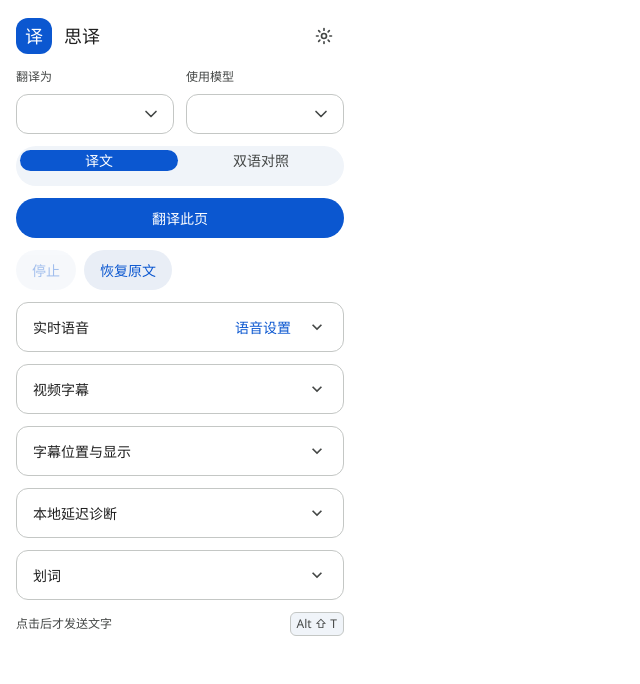
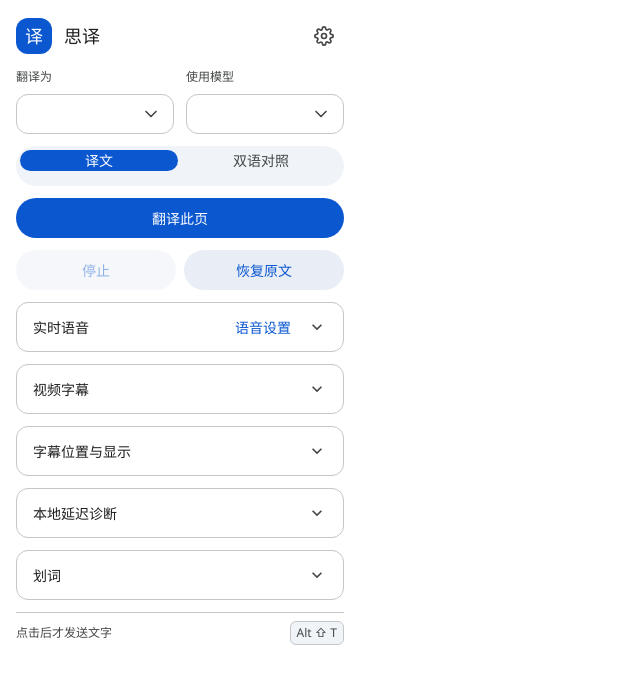
Before and after one commit to likedrift/SITranslate, a website built with Vite: page popup.html in a window 1280 px wide. Shown: the whole page, without its empty margins (0-640 px from the left). Built offline with nearby package versions, Linux system fonts and the light colour scheme; no server answers.

Commit message:
优化弹窗卡片 UI 并将设置图标替换为标准齿轮

```diff
--- a/popup.html
+++ b/popup.html
@@ -12,9 +12,9 @@
     <span class="brand-mark" aria-hidden="true">译</span>
     <h1>思译</h1>
     <button class="icon-button" id="settings" type="button" title="打开设置" aria-label="打开设置">
-      <svg width="20" height="20" viewBox="0 0 24 24" aria-hidden="true" fill="none" stroke="currentColor" stroke-width="2" stroke-linecap="round">
+      <svg width="20" height="20" viewBox="0 0 24 24" aria-hidden="true" fill="none" stroke="currentColor" stroke-width="2" stroke-linecap="round" stroke-linejoin="round">
         <circle cx="12" cy="12" r="3"></circle>
-        <path d="M12 3v2M12 19v2M3 12h2M19 12h2M5.6 5.6l1.4 1.4M17 17l1.4 1.4M18.4 5.6 17 7M7 17l-1.4 1.4"></path>
+        <path d="M19.4 15a1.65 1.65 0 0 0 .33 1.82l.06.06a2 2 0 0 1 0 2.83 2 2 0 0 1-2.83 0l-.06-.06a1.65 1.65 0 0 0-1.82-.33 1.65 1.65 0 0 0-1 1.51V21a2 2 0 0 1-2 2 2 2 0 0 1-2-2v-.09A1.65 1.65 0 0 0 9 19.4a1.65 1.65 0 0 0-1.82.33l-.06.06a2 2 0 0 1-2.83 0 2 2 0 0 1 0-2.83l.06-.06a1.65 1.65 0 0 0 .33-1.82 1.65 1.65 0 0 0-1.51-1H3a2 2 0 0 1-2-2 2 2 0 0 1 2-2h.09A1.65 1.65 0 0 0 4.6 9a1.65 1.65 0 0 0-.33-1.82l-.06-.06a2 2 0 0 1 0-2.83 2 2 0 0 1 2.83 0l.06.06a1.65 1.65 0 0 0 1.82.33H9a1.65 1.65 0 0 0 1-1.51V3a2 2 0 0 1 2-2 2 2 0 0 1 2 2v.09a1.65 1.65 0 0 0 1 1.51 1.65 1.65 0 0 0 1.82-.33l.06-.06a2 2 0 0 1 2.83 0 2 2 0 0 1 0 2.83l-.06.06a1.65 1.65 0 0 0-.33 1.82V9a1.65 1.65 0 0 0 1.51 1H21a2 2 0 0 1 2 2 2 2 0 0 1-2 2h-.09a1.65 1.65 0 0 0-1.51 1z"></path>
       </svg>
     </button>
   </header>
--- a/src/ui/style.css
+++ b/src/ui/style.css
@@ -64,7 +64,7 @@ body { margin: 0; background: var(--bg); color: var(--text); }
 button, input, select, textarea { font: inherit; color: inherit; }
 button, a, input, select, summary, textarea { -webkit-tap-highlight-color: transparent; }
 button { cursor: pointer; border: 0; background: transparent; }
-button:disabled { opacity: .38; cursor: default; }
+button:disabled { opacity: .45; cursor: default; }
 button:focus-visible, a:focus-visible, summary:focus-visible { outline: 2px solid var(--focus); outline-offset: 2px; }
 button[hidden], [hidden] { display: none !important; }
 h1, h2, p { margin: 0; }
@@ -83,6 +83,7 @@ select {
   appearance: none; -webkit-appearance: none; padding-right: 32px; cursor: pointer;
   background-color: var(--surface); background-image: var(--select-chevron);
   background-repeat: no-repeat; background-position: right 12px center; background-size: 20px 20px;
+  text-overflow: ellipsis; white-space: nowrap; overflow: hidden;
 }
 input::placeholder, textarea::placeholder { color: var(--outline); }
 input:not([type=checkbox]):not([type=radio]):not([type=range]):focus-visible,
@@ -112,8 +113,10 @@ select:focus-visible, textarea:focus-visible {
 .brand-link { color: var(--text); }
 .icon-button {
   display: grid; place-items: center; width: 40px; height: 40px; margin-left: auto; border-radius: 20px; color: var(--muted);
+  transition: background .15s ease, color .15s ease, transform .1s ease;
 }
-.icon-button:hover { background: var(--surface-container); }
+.icon-button:hover { background: var(--surface-container-high); color: var(--text); }
+.icon-button:active { transform: scale(0.95); }
 .switch-row {
   flex-direction: row; align-items: center; justify-content: space-between; gap: var(--space-3);
   min-height: var(--row-min); color: var(--text); font-size: 14px; font-weight: 400; cursor: pointer;
@@ -139,7 +142,7 @@ select:focus-visible, textarea:focus-visible {
   background: var(--danger-container); padding: 12px 16px; border-radius: 12px; font-size: 12px; overflow-wrap: anywhere;
 }
 
-.popup { width: 360px; max-height: 600px; overflow: auto; background: var(--surface); }
+.popup { width: 360px; max-height: 600px; overflow-x: hidden; overflow-y: auto; background: var(--surface); }
 .popup main { padding: var(--space-4); display: flex; flex-direction: column; gap: var(--space-3); }
 .popup h1 { font-size: 18px; }
 .popup .brand-mark { width: 36px; height: 36px; font-size: 18px; }
@@ -177,6 +180,8 @@ progress::-webkit-progress-value { background: var(--primary); border-radius: 4p
 progress::-moz-progress-bar { background: var(--primary); }
 .progress-card p, .status { font-size: 12px; color: var(--muted); font-weight: 400; }
 .status.attention { color: var(--danger); }
+.actions { display: flex; align-items: center; gap: var(--space-2); }
+.actions .secondary { flex: 1; justify-content: center; text-align: center; }
 .actions button { min-height: var(--control-popup); }
 .popup .compact { padding-inline: var(--space-2); }
 .popup details.feature > summary .compact { margin-left: auto; }
@@ -187,7 +192,10 @@ details.fold > summary {
   min-height: var(--row-min); display: flex; align-items: center; gap: var(--space-2);
   margin: 0; padding: 0 var(--space-4); cursor: pointer; list-style: none;
   color: var(--text); font-size: 14px; font-weight: 500;
+  border-radius: 11px; transition: background .15s ease;
 }
+details.fold[open] > summary { border-bottom-left-radius: 0; border-bottom-right-radius: 0; }
+details.fold > summary:hover { background: var(--surface-container); }
 details.fold > summary::-webkit-details-marker { display: none; }
 details.fold > summary::marker { content: ""; }
 details.fold > summary::after {
@@ -218,6 +226,8 @@ details.fold[open]::details-content {
 .popup footer {
   display: flex; justify-content: space-between; align-items: center; gap: var(--space-2);
   color: var(--muted); font-size: 12px;
+  padding-top: var(--space-2);
+  border-top: 1px solid var(--outline-variant);
 }
 kbd { font: inherit; border: 1px solid var(--outline-variant); border-radius: 6px; padding: 2px 6px; background: var(--surface-container); }
 
```
